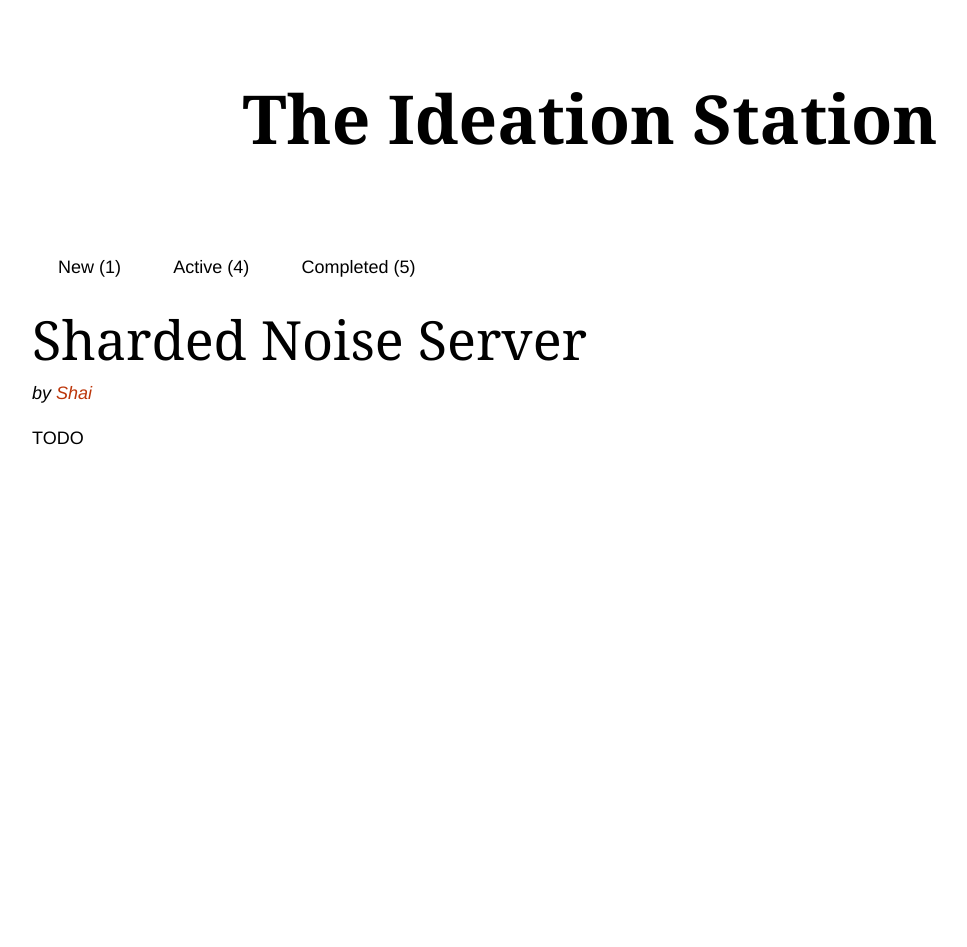
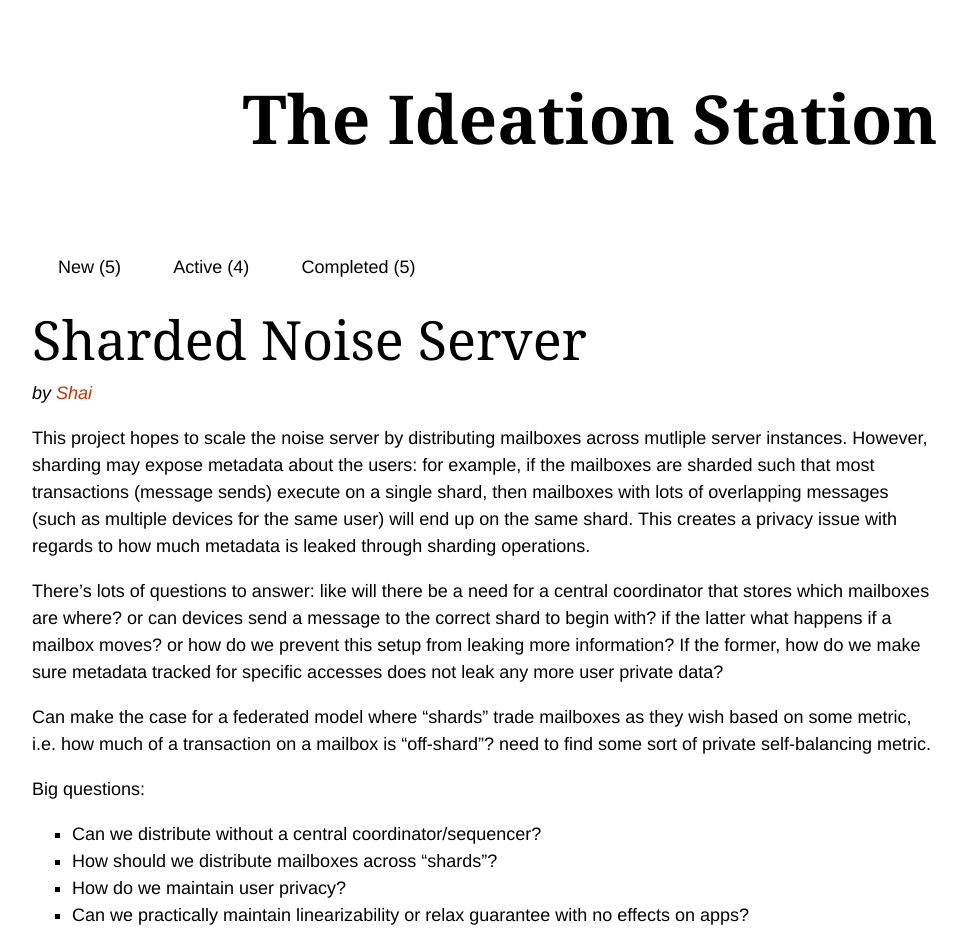
Before and after one commit to princeton-sns/ideation_station, a Jekyll site: the page built from _ideas/2022-12-16-sharded-noise-server.md, in a window 1280 px wide. Shown: the whole page, without its empty margins (50-1017 px from the left). Built offline with Jekyll 4.4.1, drawn with Linux system fonts in a browser that asks for light colours; some web fonts are replaced; before the commit the page ends 900 px from its top, so only the background shows below that.

Commit message:
shais initial idea dump spring 2023

```diff
--- a/_ideas/2022-12-16-sharded-noise-server.md
+++ b/_ideas/2022-12-16-sharded-noise-server.md
@@ -1,7 +1,18 @@
 ---
 title: Sharded Noise Server
+excerpt: Scaling a message routing server (perhaps supporting transactions) beyond a single machine without storing or leaking private metadata
 author: Shai
 status: new
 ---
 
-TODO
+This project hopes to scale the noise server by distributing mailboxes across mutliple server instances. However, sharding may expose metadata about the users: for example, if the mailboxes are sharded such that most transactions (message sends) execute on a single shard, then mailboxes with lots of overlapping messages (such as multiple devices for the same user) will end up on the same shard. This creates a privacy issue with regards to how much metadata is leaked through sharding operations.
+
+There's lots of questions to answer: like will there be a need for a central coordinator that stores which mailboxes are where? or can devices send a message to the correct shard to begin with? if the latter what happens if a mailbox moves? or how do we prevent this setup from leaking more information? If the former, how do we make sure metadata tracked for specific accesses does not leak any more user private data?
+
+Can make the case for a federated model where "shards" trade mailboxes as they wish based on some metric, i.e. how much of a transaction on a mailbox is "off-shard"? need to find some sort of private self-balancing metric.
+
+Big questions:
+* Can we distribute without a central coordinator/sequencer?
+* How should we distribute mailboxes across "shards"?
+* How do we maintain user privacy?
+* Can we practically maintain linearizability or relax guarantee with no effects on apps?
```
Also changed, not shown: _ideas/2023-01-17-compiled-kernel.md (added, +16 -0 lines), _ideas/2023-01-17-filtering-encrypted-messages.md (added, +14 -0 lines), _ideas/2023-01-17-lasso.md (added, +25 -0 lines), _ideas/2023-01-17-probabilistic-consistency.md (added, +10 -0 lines).
